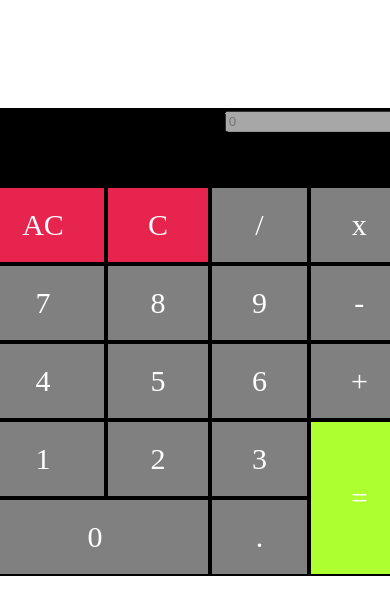
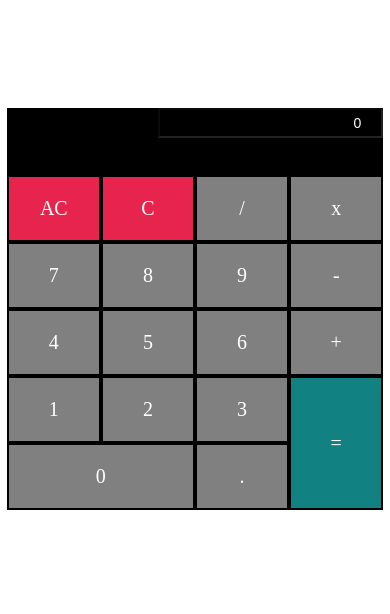
Before and after one commit to Dramos02/Calculator-Javascript, a plain HTML site: page index.html in a window 390 px wide. Drawn offline with nearby package versions, Linux system fonts and the light colour scheme.

Commit message:
Update style.css

```diff
--- a/style.css
+++ b/style.css
@@ -30,18 +30,37 @@
     cursor: pointer;
     font-size: 30px;
 }
-
+.calcButton:hover {
+    border: 1px solid white;
+    color: ccc;
+}
 .red{
     background-color: rgb(230, 36, 78);
 }
 .green {
-    background-color: greenyellow;
+    background-color: rgb(18, 129, 129);
 }
 .dis{
     grid-area: dis;
     background-color: rgb(0, 0, 0);
     text-align: right;
-    font-size: 20px;
+    font-size: 15px;
+}
+.dis input{
+    width: 90%;
+    color: white;
+    padding:  5px 20px;
+    text-align: right;
+    background-color: black;
+}
+input::placeholder{
+    color: white;
+}
+.total{
+    padding: 5px 20px;
+    color: green;
+    font-size: 24px;
+    font-weight: bold;
 }
 .zero{
     grid-area: zero;
@@ -51,4 +70,28 @@
     grid-area: equal;
 }
 
+@media screen and (max-width: 768px) {
+    .grid {
+        grid-template-columns: repeat(auto-fit, minmax(90px, 1fr));
+    }
+
+    .dis input {
+        width: auto;
+    }
+    .calcButton {
+        font-size: 20px;
+    }
+
+    .dis {
+        font-size: 16px;
+    }
+
+    .dis input {
+        font-size: 14px;
+    }
+
+    .total {
+        font-size: 16px;
+    }
+}
 /*Copyrights © https://github.com/Dramos02*/
```
